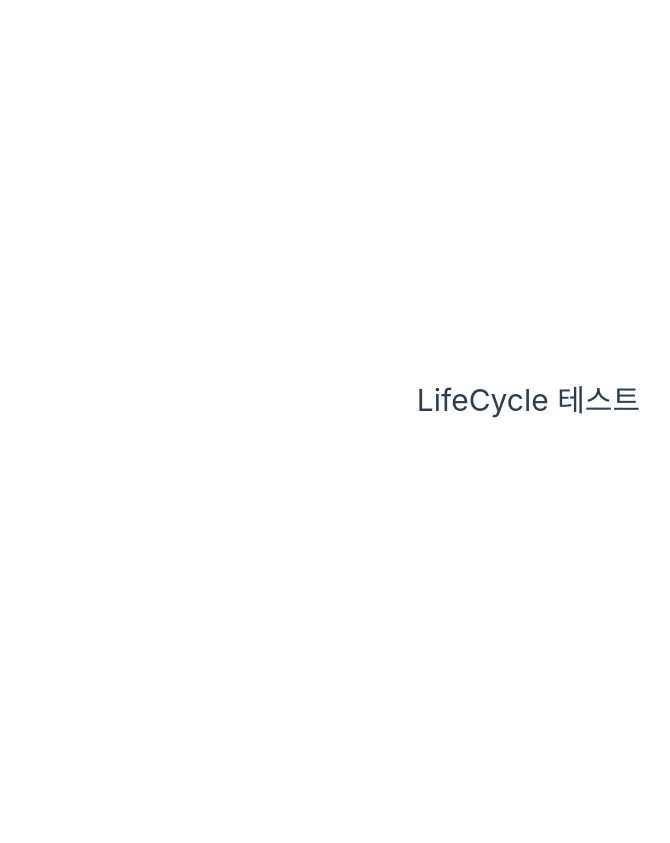
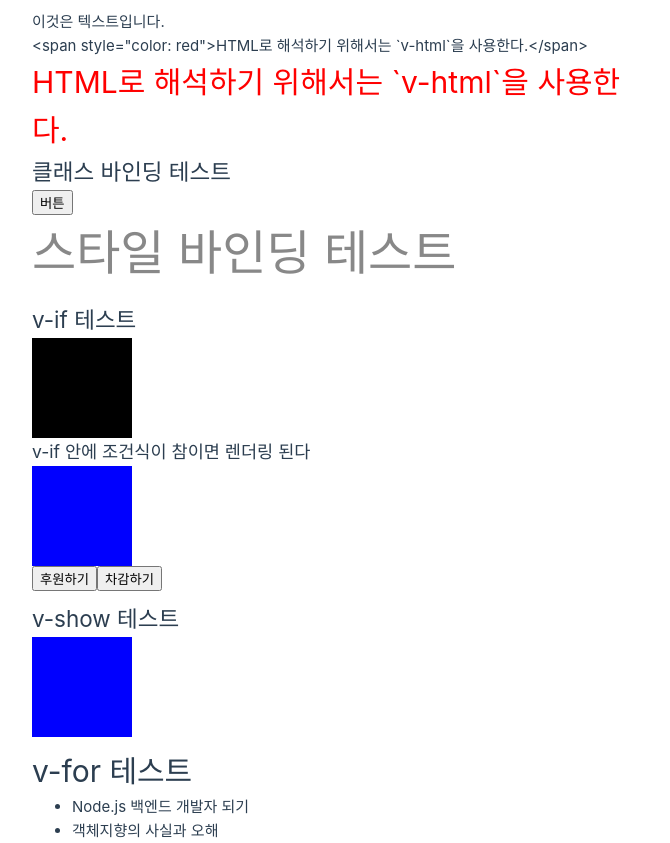
Before and after one commit to devmeeple/vue-in-action, a Vue app: page / in a window 1280 px wide. Before the commit this address had no page. Shown: the whole page, without its empty margins (0-670 px from the left). Before the commit the page ends 800 px from the top, so only its background shows below. Built offline with nearby package versions, Linux system fonts and the light colour scheme.

Commit message:
feat: 핵심문법 1(User Interface)

```diff
--- a/src/App.vue
+++ b/src/App.vue
@@ -1,30 +1,91 @@
-<script setup lang="ts">
-import { onBeforeMount, onMounted, ref } from 'vue';
+<template>
+  <div class="v-render">
+    <div class="v-class v-style section">
+      <div>{{ rawHtml }}</div>
+      <div>{{ rawHtml2 }}</div>
+      <h1 v-html="rawHtml2"></h1>
+      <h2 :class="{ active: isActive }">클래스 바인딩 테스트</h2>
+      <button @click="changeActive">버튼</button>
 
-// 반응형 속성
-const count = ref(0);
-console.log(count.value);
-console.log('LifeCycle is Setup');
+      <h3 :style="{ color: fontColor, fontSize: fontSize + 'px' }">스타일 바인딩 테스트</h3>
+    </div>
 
-const test = () => console.log('함수 호출');
+    <div class="v-if section">
+      <h2>v-if 테스트</h2>
 
-// LifeCycle
-onBeforeMount(() => {
-  test();
-  console.log('LifeCycle onBeforeMount', document.querySelector('h1'));
-});
+      <div v-if="isVisible" class="red"></div>
+      <div v-if="isVisible === true" class="blue"></div>
+      <div v-else class="black"></div>
 
-onMounted(() => {
-  test();
-  console.log(`LifeCycle onMounted`, document.querySelector('h1'));
-});
-</script>
-<template>
-  <h1>LifeCycle 테스트</h1>
+      <h3>v-if 안에 조건식이 참이면 렌더링 된다</h3>
+      <div v-if="count >= 1" class="red"></div>
+      <div v-else class="blue"></div>
+      <button @click="increase">후원하기</button>
+      <button @click="decrease">차감하기</button>
+    </div>
+
+    <div class="v-show section">
+      <h2>v-show 테스트</h2>
+      <div v-show="isVisible" class="red"></div>
+      <div v-show="!isVisible" class="blue"></div>
+      <div v-if="isVisible" class="black"></div>
+    </div>
+
+    <div class="v-for section">
+      <h1>{{ header }}</h1>
+      <ul>
+        <li v-for="{ id, label } in items" :key="id">{{ label }}</li>
+      </ul>
+    </div>
+  </div>
 </template>
 
+<script setup lang="ts">
+import { ref } from 'vue';
+
+const rawHtml = '이것은 텍스트입니다.';
+const rawHtml2 = '<span style="color: red">HTML로 해석하기 위해서는 `v-html`을 사용한다.</span>';
+const isActive = ref(false);
+
+const fontColor = '#888888';
+const fontSize = 48;
+
+const isVisible = ref(false);
+const count = ref(0);
+const header = ref('v-for 테스트');
+const items = ref([
+  { id: 1, label: 'Node.js 백엔드 개발자 되기' },
+  { id: 2, label: '객체지향의 사실과 오해' },
+]);
+const changeActive = () => (isActive.value = !isActive.value);
+const increase = () => count.value++;
+const decrease = () => count.value--;
+</script>
+
 <style scoped>
-button {
-  font-weight: bold;
+h2.active {
+  color: green;
+}
+
+.red {
+  background-color: red;
+  width: 100px;
+  height: 100px;
+}
+
+.blue {
+  background-color: blue;
+  width: 100px;
+  height: 100px;
+}
+
+.black {
+  background-color: black;
+  width: 100px;
+  height: 100px;
+}
+
+.section {
+  margin-top: 10px;
 }
 </style>
```
Also changed, not shown: 1 other file (tests, documents, lock files or other folders).
